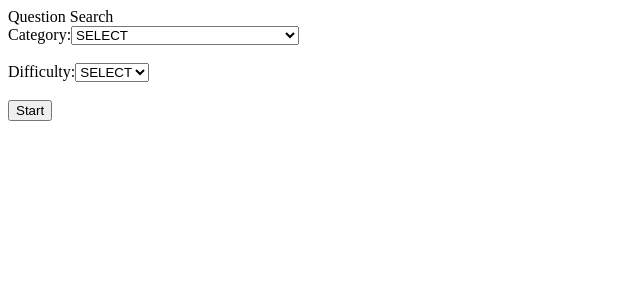
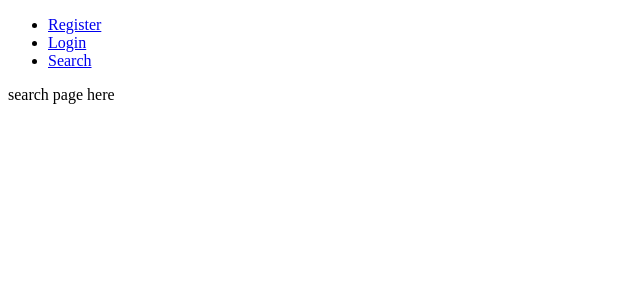
Before and after one commit to dlindqu3/trivia-frontend, a React (Create React App) app: page /search in a window 1280 px wide. Shown: the top 300 px of the page, without its empty margins (0-640 px from the left). Built offline with nearby package versions, Linux system fonts and the light colour scheme.

Commit message:
started redux for auth on frontend

```diff
--- a/package.json
+++ b/package.json
@@ -3,12 +3,14 @@
   "version": "0.1.0",
   "private": true,
   "dependencies": {
+    "@reduxjs/toolkit": "^1.8.5",
     "@testing-library/jest-dom": "^5.16.5",
     "@testing-library/react": "^13.4.0",
     "@testing-library/user-event": "^13.5.0",
     "axios": "^0.27.2",
     "react": "^18.2.0",
     "react-dom": "^18.2.0",
+    "react-redux": "^8.0.4",
     "react-router-dom": "^6.4.1",
     "react-scripts": "5.0.1",
     "web-vitals": "^2.1.4"
--- a/src/App.js
+++ b/src/App.js
@@ -1,6 +1,12 @@
 import Question from "./components/Question";
 import QuestionSearch from "./components/QuestionSearch";
 import HomePage from "./pages/HomePage";
+import AboutPage from "./pages/AboutPage";
+
+import Header from "./components/Header";
+import Login from './pages/Login';
+import Register from './pages/Register';
+import SearchPage from "./pages/SearchPage";
 import React, { useState } from "react";
 import { BrowserRouter, Routes, Route } from "react-router-dom";
 
@@ -13,17 +19,20 @@ function App() {
 
   const [options, setOptions] = useState({});
 
-  // functions
-  // check if given answer is correct
-  // move to next question in list
+
+  // Auth
+
 
   return (
     <div className="App">
       <BrowserRouter>
         <div>
+          <Header />
           <Routes>
-            <Route path="/" element={<HomePage />} />
-            <Route
+            <Route path="/search" element={<SearchPage />} />
+            <Route path="/login" element={<Login />} />
+            <Route path="/register" element={<Register />} />
+            {/* <Route
               path="/search"
               element={
                 <QuestionSearch
@@ -48,7 +57,7 @@ function App() {
                   setOptions={setOptions}
                 />
               }
-            />
+            /> */}
           </Routes>
         </div>
       </BrowserRouter>
--- /dev/null
+++ b/src/app/store.js
@@ -0,0 +1,7 @@
+import { configureStore } from "@reduxjs/toolkit";
+
+export const store = configureStore({
+  reducer: {
+
+  }
+})
--- /dev/null
+++ b/src/components/Header.jsx
@@ -0,0 +1,22 @@
+import React from 'react'
+import { Link } from 'react-router-dom'
+
+function Header() {
+  return (
+    <>
+    <ul >
+    <li >
+      <Link to="/register">Register</Link>
+    </li>
+    <li >
+      <Link to="/login">Login</Link>
+    </li>
+    <li >
+      <Link  to="/search">Search</Link>
+    </li>
+  </ul>
+  </>
+  )
+}
+
+export default Header
--- a/src/components/QuestionSearch.jsx
+++ b/src/components/QuestionSearch.jsx
@@ -68,11 +68,9 @@ function QuestionSearch(  props  ) {
       }
     }
 
-    console.log('obj: ', obj)
     let shuffledOptions = shuffleOptions(obj)
-    console.log('shuffledOptions: ', shuffledOptions)
+
     props.setOptions(shuffledOptions)
-
   }
 
   let handleCatChange = (event) => {
--- a/src/index.js
+++ b/src/index.js
@@ -1,11 +1,15 @@
 import React from 'react';
 import ReactDOM from 'react-dom/client';
 import App from './App';
+import { store } from './app/store';
+import { Provider } from 'react-redux';
 
 
 const root = ReactDOM.createRoot(document.getElementById('root'));
 root.render(
   <React.StrictMode>
+    <Provider store={store}>
     <App />
+    </Provider>
   </React.StrictMode>
 );
--- /dev/null
+++ b/src/pages/AboutPage.jsx
@@ -0,0 +1,11 @@
+import React from 'react'
+
+function AboutPage() {
+  return (
+    <div>
+      <p>About page here</p>
+    </div>
+  )
+}
+
+export default AboutPage
--- a/src/pages/HomePage.jsx
+++ b/src/pages/HomePage.jsx
@@ -1,11 +1,11 @@
-import React from 'react'
+import React, { useState } from 'react'
 
 function HomePage() {
+
+
   return (
     <div>
       <p>Home page here</p>
-      <p>add login later</p>
-      <p>after login, re-direct to "/search" page</p>
     </div>
   )
 }
--- /dev/null
+++ b/src/pages/Login.jsx
@@ -0,0 +1,11 @@
+import React from 'react'
+
+function Login() {
+  return (
+    <div>
+      <p>login component here</p>
+    </div>
+  )
+}
+
+export default Login
--- /dev/null
+++ b/src/pages/Register.jsx
@@ -0,0 +1,11 @@
+import React from 'react'
+
+function Register() {
+  return (
+    <div>
+      <p>register component here</p>
+    </div>
+  )
+}
+
+export default Register
--- a/src/pages/SearchPage.jsx
+++ b/src/pages/SearchPage.jsx
@@ -4,7 +4,8 @@ import QuestionSearch from '../components/QuestionSearch';
 function SearchPage() {
   return (
     <div>
-      <QuestionSearch />
+      <p>search page here</p>
+      {/* <QuestionSearch />  */}
     </div>
   )
 }
```
Also changed, not shown: 1 other file (tests, documents, lock files or other folders).
